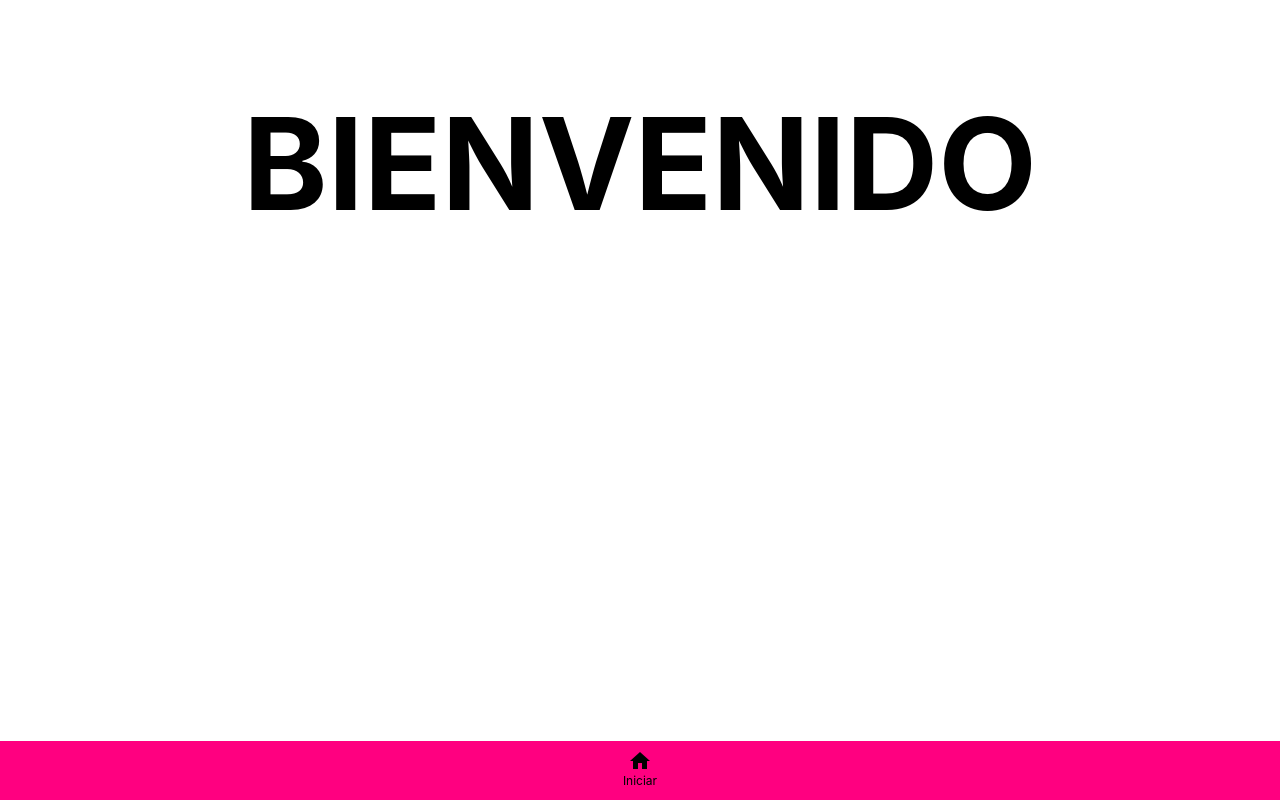
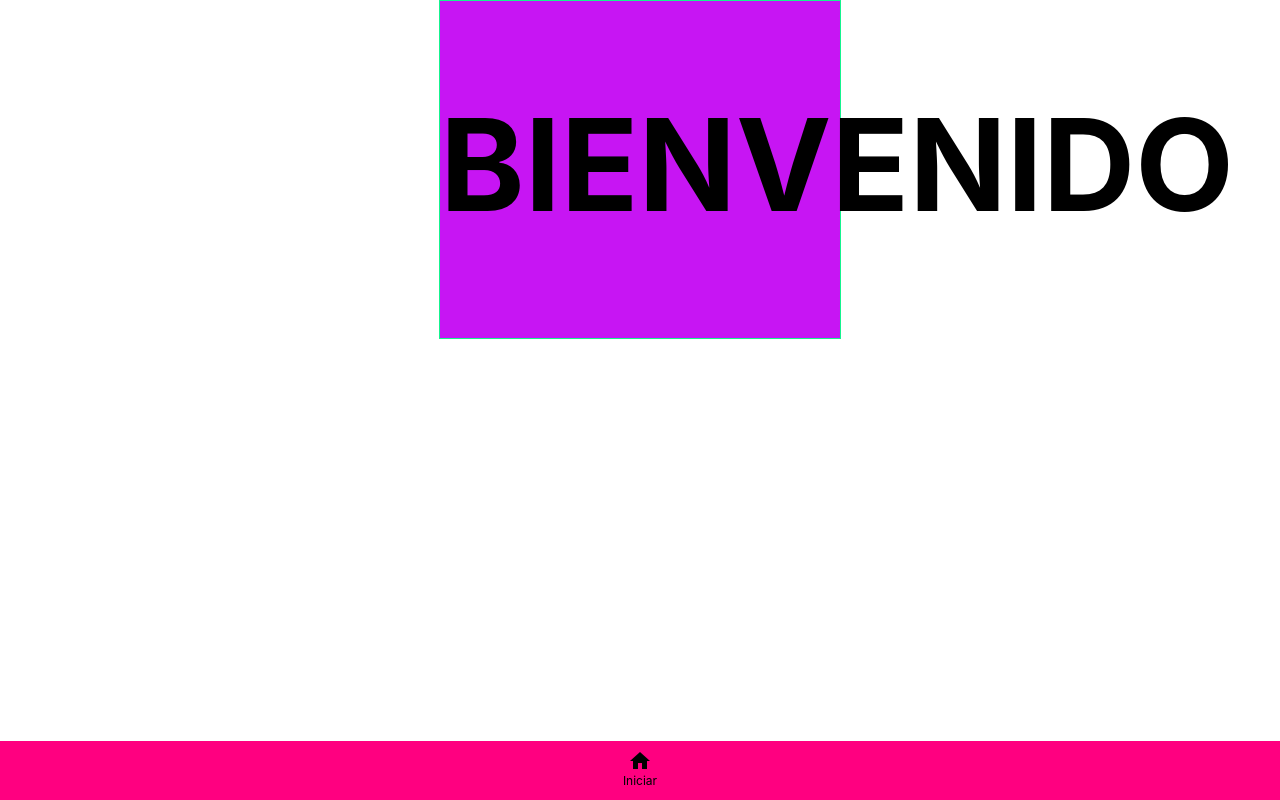
Before and after one commit to van123782/van, a plain HTML site: page index.html in a window 1280 px wide. Drawn offline with Linux system fonts and the light colour scheme.

Commit message:
Update estilos.css

```diff
--- a/css/estilos.css
+++ b/css/estilos.css
@@ -1,4 +1,7 @@
- text-align: center;
+ form {
+    width: 100%;
+    max-width: 400px;
+    text-align: center;
     border: solid 1px #15F38E;
     padding-bottom: 10px;
     margin: auto;
```
